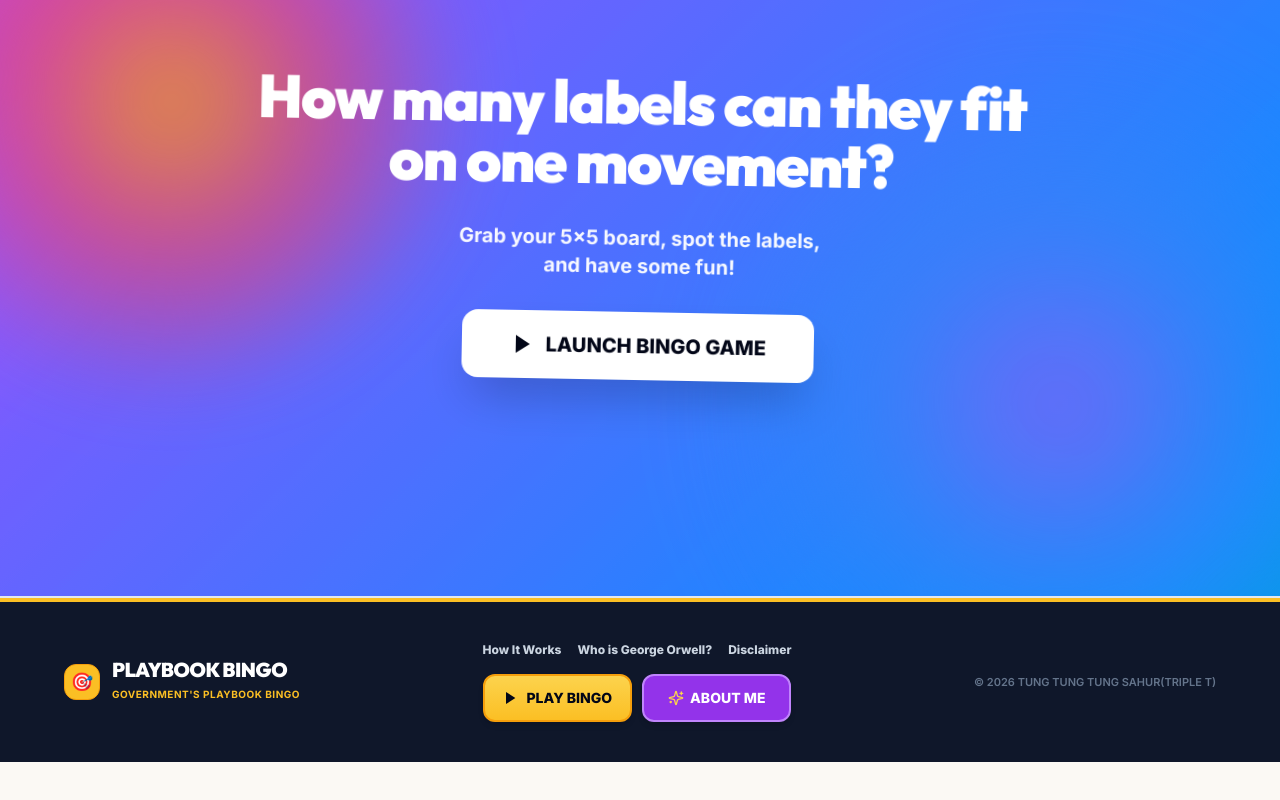
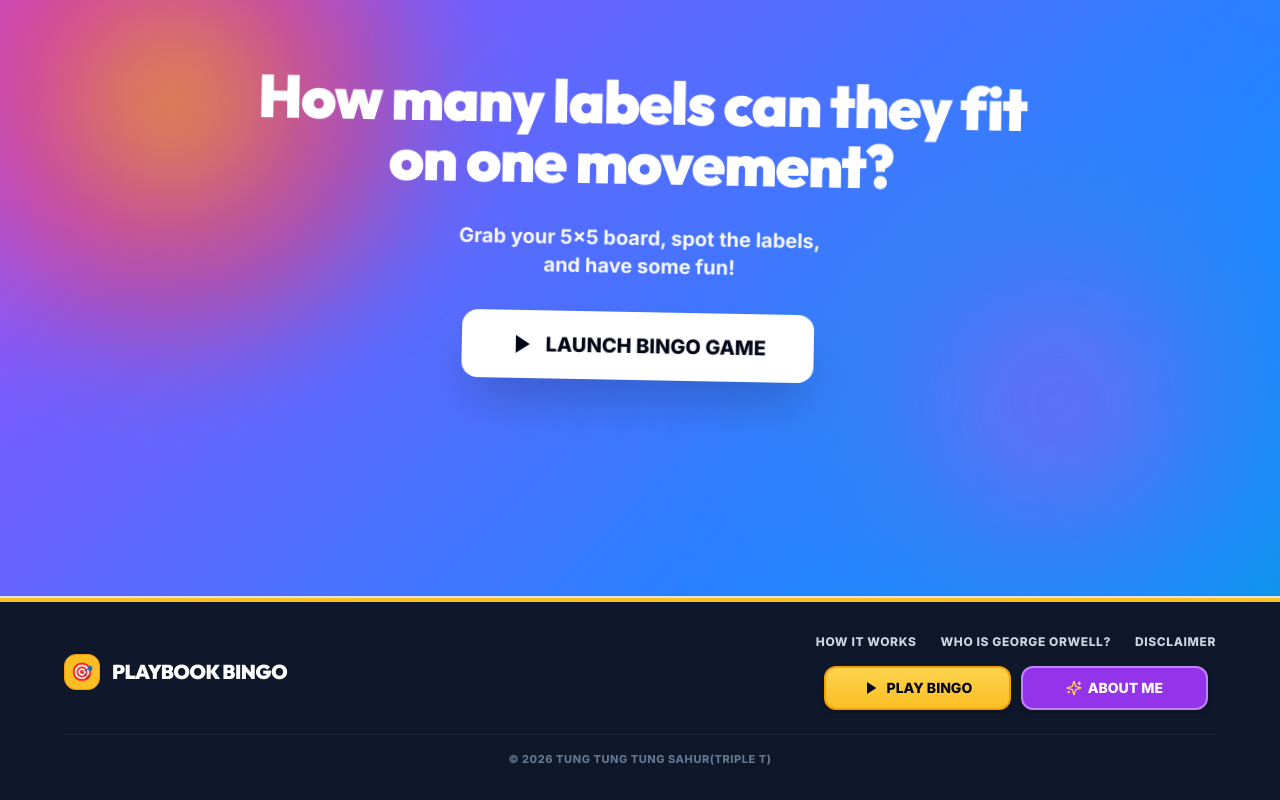
Before and after one commit to professordoom58-art/Playbook, a React (Vite) app: page / in a window 1280 px wide. Shown: the part 2391-3191 px from the top of the page. Before the commit the page ends 3153 px from the top, so only its background shows below. Built offline with nearby package versions, Linux system fonts and the light colour scheme.

Commit message:
style: update PC footer to remove title subtext, capitalize all nav links, remove About Creator link, and place copyright text at middle bottom

```diff
--- a/src/components/LandingPage.tsx
+++ b/src/components/LandingPage.tsx
@@ -507,44 +507,39 @@ export const LandingPage: React.FC<LandingPageProps> = ({
       </section>
 
       {/* FOOTER */}
-      <footer className="bg-slate-900 text-slate-400 py-10 px-4 sm:px-8
-        border-t-4 border-amber-400 mt-auto">
-        <div className="max-w-6xl mx-auto flex flex-col md:flex-row
-          items-center justify-between gap-6">
+      <footer className="bg-slate-900 text-slate-400 py-8 px-4 sm:px-8 border-t-4 border-amber-400 mt-auto">
+        <div className="max-w-6xl mx-auto flex flex-col gap-6">
+          <div className="flex flex-col md:flex-row items-center justify-between gap-6">
 
-          <div className="flex items-center gap-3">
-            <div className="w-9 h-9 bg-amber-400 rounded-xl border border-amber-500
-              flex items-center justify-center text-slate-950 font-black text-lg">
+            {/* Logo & Name (No subtext) */}
+            <div className="flex items-center gap-3 flex-shrink-0">
+              <div className="w-9 h-9 bg-amber-400 rounded-xl border border-amber-500 flex items-center justify-center text-slate-950 font-black text-lg">
                 🎯
               </div>
-            <div>
-              <span className="font-display font-black text-xl text-white tracking-tight block leading-none">
+              <span className="font-display font-black text-xl text-white tracking-tight leading-none uppercase">
                 PLAYBOOK BINGO
               </span>
-              <span className="text-[10px] font-bold text-amber-400 uppercase tracking-wider">
-                GOVERNMENT'S PLAYBOOK BINGO
-              </span>
-            </div>
             </div>
 
+            {/* Navigation links & 50/50 Action buttons */}
             <div className="flex flex-col items-center gap-4 w-full md:w-auto">
-            <div className="flex flex-wrap items-center justify-center gap-4 text-xs font-extrabold text-slate-300">
-              <button onClick={onOpenHowItWorks} className="hover:text-amber-400 transition-colors">
-                How It Works
+              <div className="flex flex-wrap items-center justify-center gap-4 sm:gap-6 text-xs font-black uppercase text-slate-300 tracking-wider">
+                <button onClick={onOpenHowItWorks} className="hover:text-amber-400 transition-colors uppercase">
+                  HOW IT WORKS
                 </button>
-              <button onClick={onOpenMethodology} className="hover:text-amber-400 transition-colors">
-                Who is George Orwell?
+                <button onClick={onOpenMethodology} className="hover:text-amber-400 transition-colors uppercase">
+                  WHO IS GEORGE ORWELL?
                 </button>
-              <button onClick={() => scrollToSection('orwell-info')} className="hover:text-amber-400 transition-colors">
-                Disclaimer
+                <button onClick={() => scrollToSection('orwell-info')} className="hover:text-amber-400 transition-colors uppercase">
+                  DISCLAIMER
                 </button>
               </div>
 
               {/* 50/50 Equal-width action buttons: PLAY BINGO (Left) & ABOUT ME (Right) */}
-            <div className="grid grid-cols-2 gap-2.5 w-full max-w-sm sm:max-w-md">
+              <div className="grid grid-cols-2 gap-2.5 w-full max-w-xs sm:max-w-sm">
                 <button
                   onClick={onPlayBingo}
-                className="btn-primary w-full inline-flex items-center justify-center gap-2 py-3 px-2 text-xs sm:text-sm font-black rounded-xl shadow-md hover:scale-105 transition-transform"
+                  className="btn-primary w-full inline-flex items-center justify-center gap-2 py-2.5 px-2 text-xs sm:text-sm font-black rounded-xl shadow-md hover:scale-105 transition-transform uppercase"
                 >
                   <Play className="w-4 h-4 fill-slate-950 stroke-none flex-shrink-0" />
                   <span className="truncate">PLAY BINGO</span>
@@ -552,7 +547,7 @@ export const LandingPage: React.FC<LandingPageProps> = ({
                 {onOpenAboutMe && (
                   <button
                     onClick={onOpenAboutMe}
-                  className="bg-purple-600 hover:bg-purple-500 text-white border-2 border-purple-400 w-full inline-flex items-center justify-center gap-1.5 py-3 px-2 text-xs sm:text-sm font-black rounded-xl shadow-md hover:scale-105 transition-transform cursor-pointer"
+                    className="bg-purple-600 hover:bg-purple-500 text-white border-2 border-purple-400 w-full inline-flex items-center justify-center gap-1.5 py-2.5 px-2 text-xs sm:text-sm font-black rounded-xl shadow-md hover:scale-105 transition-transform cursor-pointer uppercase"
                   >
                     <Sparkles className="w-4 h-4 text-amber-300 flex-shrink-0" />
                     <span className="truncate">ABOUT ME</span>
@@ -561,10 +556,14 @@ export const LandingPage: React.FC<LandingPageProps> = ({
               </div>
             </div>
 
-          <span className="text-[11px] text-slate-500 font-semibold">
+          </div>
+
+          {/* Middle Bottom Copyright Text */}
+          <div className="w-full text-center pt-4 border-t border-slate-800/80">
+            <span className="text-[11px] text-slate-500 font-extrabold uppercase tracking-wider block text-center">
               © 2026 TUNG TUNG TUNG SAHUR(TRIPLE T)
             </span>
-
+          </div>
         </div>
       </footer>
 
```
Lines whose indentation alone changed are shown as unchanged.
